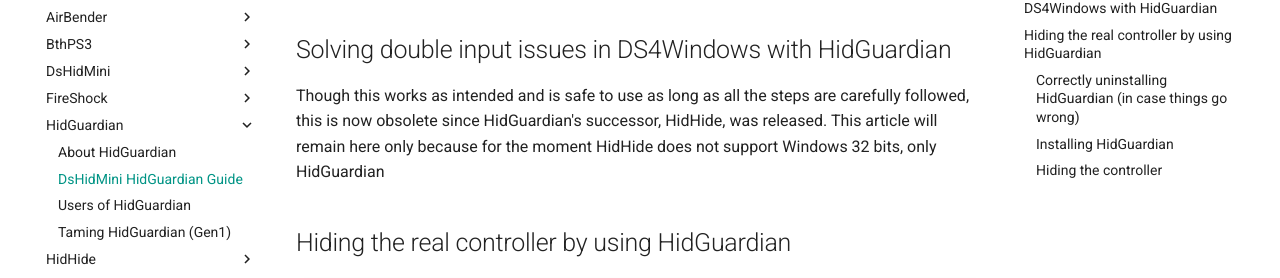
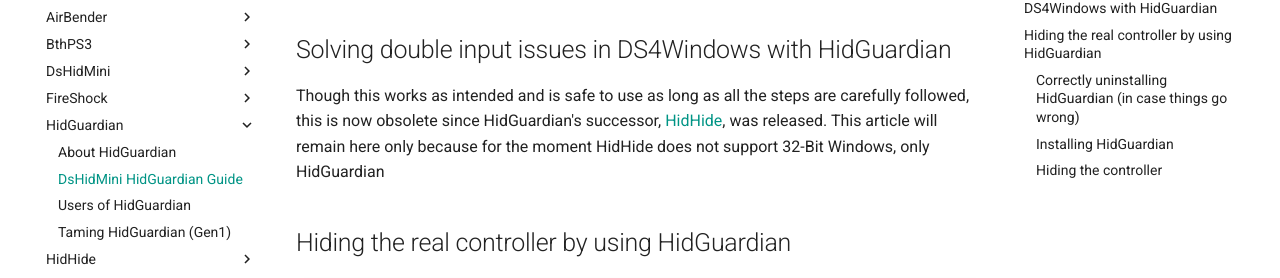
Before and after one commit to nefarius/ViGEm.github.io, an MkDocs documentation site: the page built from docs/projects/HidGuardian/DsHidMini-HidGuardian-Guide.md, in a window 1280 px wide and 1400 px high. Shown: the part 196-474 px from the top of the window. Built offline with MkDocs 1.6.1 and Material for MkDocs 9.7.7, drawn with Linux system fonts in a browser that asks for light colours; comment, search, counter and statistics services are not loaded; some of the changed text lies outside the part shown.

Commit message:
Formatting updates

```diff
--- a/docs/projects/HidGuardian/DsHidMini-HidGuardian-Guide.md
+++ b/docs/projects/HidGuardian/DsHidMini-HidGuardian-Guide.md
@@ -1,10 +1,12 @@
+# DsHidMini HidGuardian Guide
+
 ## Solving double input issues in DS4Windows with HidGuardian
 
-Though this works as intended and is safe to use as long as all the steps are carefully followed, this is now obsolete since HidGuardian's successor, HidHide, was released. This article will remain here only because for the moment HidHide does not support Windows 32 bits, only HidGuardian
+Though this works as intended and is safe to use as long as all the steps are carefully followed, this is now obsolete since HidGuardian's successor, [HidHide](https://vigem.org/projects/HidHide/), was released. This article will remain here only because for the moment HidHide does not support 32-Bit Windows, only HidGuardian
 
 ## Hiding the real controller by using HidGuardian
 
-!!! important "Read carefully"
+!!! attention "Read carefully"
     If HidGuardian is incorrectly set-up/uninstalled, the user may lose access to all its connected HID devices, including keyboard and mouse (albeit it can be reversed)!
 
 HidGuardian is a driver created to act as a barrier between every HID device and Windows, thus allowing the user to hide specific devices and only allow chosen applications to reach them. Because of this, it needs to be correctly set-up and carefully used to avoid complications (like the user temporarily losing access to their own keyboard and mouse).
@@ -23,7 +25,7 @@
 ### Installing HidGuardian
 
 - [Download and extract the archive](https://drive.google.com/file/d/1PNL3uv_4KektN00S9fm61djypSQ-3HED/view?usp=sharing)
-- Inside the extracted folder, run HidGuardianInstaller.exe
+- Inside the extracted folder, run `HidGuardianInstaller.exe`
 - Click on Install. Wait until the utility finishes downloading then installing HidGuardian
 ![install hidguardian success](/projects/DsHidMini/images/Installing_HidGuardian_Success.png){: .glightbox }
 - After the "HidGuardian is now installed" appears on the utility, close it and then reboot the computer
```
Also changed, not shown: other parts of docs/projects/HidGuardian/DsHidMini-HidGuardian-Guide.md (+1 -1 lines).
